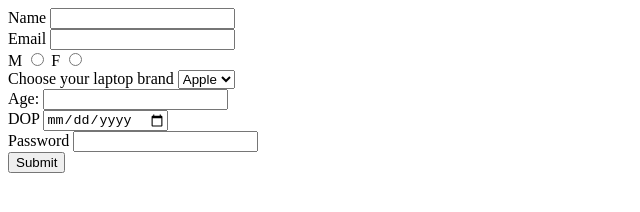
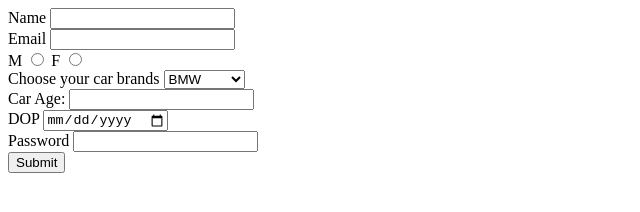
Before and after one commit to acciojob/car-insurance-form-VarshaSharma07, a website: page main.html in a window 1280 px wide. Shown: the whole page, without its empty margins (0-640 px from the left). Drawn offline with Linux system fonts and the light colour scheme.

Commit message:
created a submission

```diff
--- a/main.html
+++ b/main.html
@@ -24,21 +24,17 @@
 			  <input type="radio" id="gender_f" name="gender" required>
 		</div>
 		<div>
-			<label for="laptop">Choose your laptop brand</label>
-			  <select name="laptop" id="laptop" required>
-				  <option>Apple</option>
-				  <option>Asus</option>
-				  <option>HP</option>
+			<label for="car">Choose your car brands</label>
+			  <select name="car" id="car" required>
+				  <option>BMW</option>
+				  <option>Audi</option>
+				  <option>Mercedez</option>
 			  </select>
 		</div>
 		<div>
-			 <label for="age">Age:</label>
+			 <label for="age">Car Age:</label>
 			 <input type="number" id="age" min="0" required>
 		</div>
-<!-- 		<div>
-			 <label for="portfolio">Portfolio</label>
-			 <input type="url" name="portfolio" id="portfolio">
-		</div> -->
 		<div>
 			<label for="dop">DOP</label>
 			<input type="date" id="dop" required>
```
